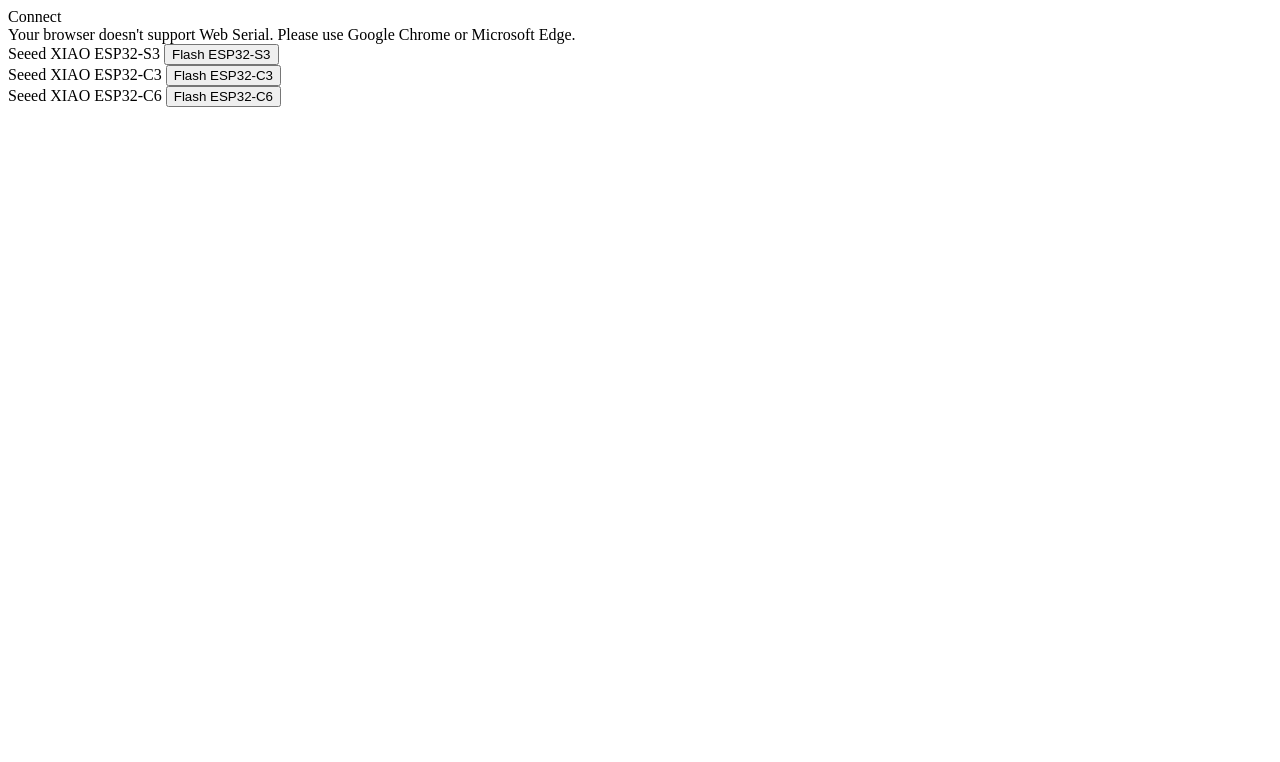
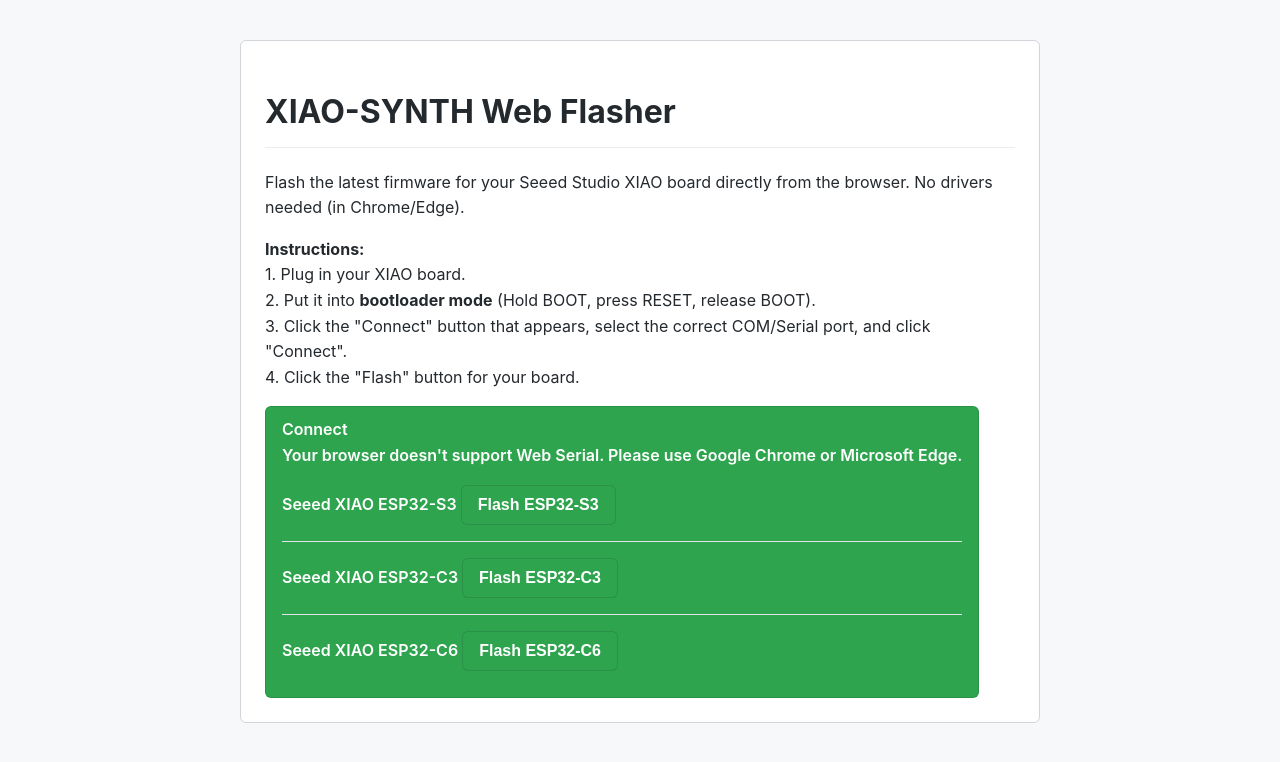
Before and after one commit to renebohne/esp32-SAM2695-synth, a plain HTML site: page docs/index.html in a window 1280 px wide. Drawn offline with Linux system fonts and the light colour scheme.

Commit message:
FIX: index.html

```diff
--- a/docs/index.html
+++ b/docs/index.html
@@ -1,4 +1,70 @@
-<esp-web-install-button class="button">
+<!DOCTYPE html>
+<html>
+<head>
+  <title>XIAO-SYNTH Web Flasher</title>
+  <meta charset="utf-8">
+  <meta name="viewport" content="width=device-width, initial-scale=1">
+  <style>
+    body {
+      font-family: -apple-system, BlinkMacSystemFont, "Segoe UI", Roboto, Helvetica, Arial, sans-serif;
+      line-height: 1.6;
+      background-color: #f6f8fa;
+      color: #24292e;
+      max-width: 800px;
+      margin: 20px auto;
+      padding: 20px;
+    }
+    .container {
+      background-color: #fff;
+      border: 1px solid #d1d5da;
+      border-radius: 6px;
+      padding: 24px;
+    }
+    .board {
+      border-bottom: 1px solid #e1e4e8;
+      padding: 16px 0;
+    }
+    .board:last-child {
+      border-bottom: none;
+    }
+    h1, h2 {
+      border-bottom: 1px solid #eaecef;
+      padding-bottom: .3em;
+    }
+    .button {
+      display: inline-block;
+      padding: 10px 16px;
+      font-size: 16px;
+      font-weight: 600;
+      color: #fff;
+      background-color: #2ea44f;
+      border: 1px solid rgba(27,31,35,.15);
+      border-radius: 6px;
+      text-decoration: none;
+      cursor: pointer;
+    }
+    .button:hover {
+      background-color: #2c974b;
+    }
+  </style>
+
+  <script type="module" src="https://unpkg.com/esp-web-tools@10/dist/web/install-button.js?module"></script>
+
+</head>
+<body>
+
+  <div class="container">
+    <h1>XIAO-SYNTH Web Flasher</h1>
+    <p>Flash the latest firmware for your Seeed Studio XIAO board directly from the browser. No drivers needed (in Chrome/Edge).</p>
+    <p>
+      <b>Instructions:</b><br>
+      1. Plug in your XIAO board.<br>
+      2. Put it into <b>bootloader mode</b> (Hold BOOT, press RESET, release BOOT).<br>
+      3. Click the "Connect" button that appears, select the correct COM/Serial port, and click "Connect".<br>
+      4. Click the "Flash" button for your board.
+    </p>
+
+    <esp-web-install-button class="button">
       Connect
       <div slot="unsupported">Your browser doesn't support Web Serial. Please use Google Chrome or Microsoft Edge.</div>
 
@@ -52,3 +118,8 @@
         </div>
       </div>
     </esp-web-install-button>
+
+  </div>
+
+</body>
+</html>
```
